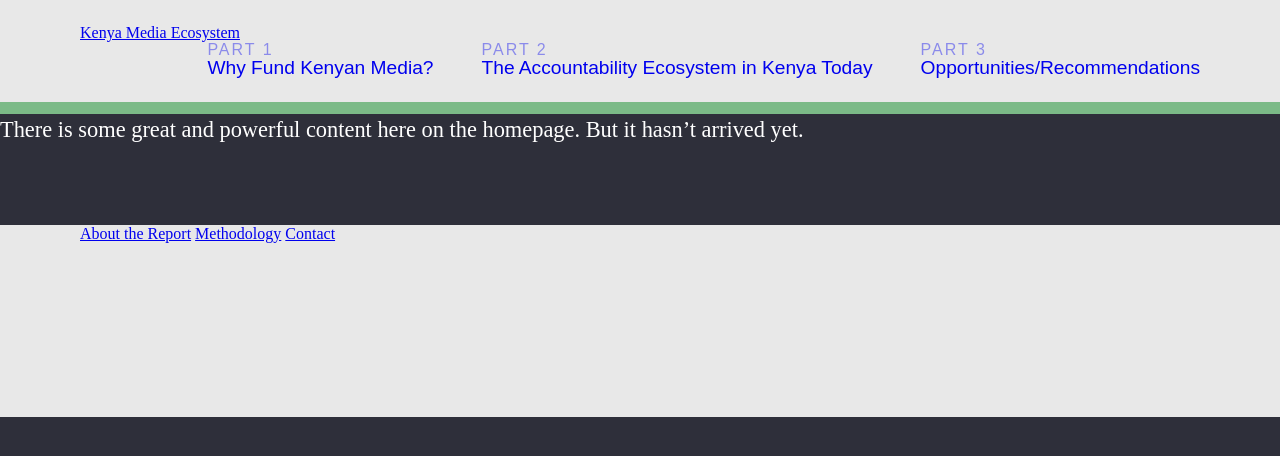
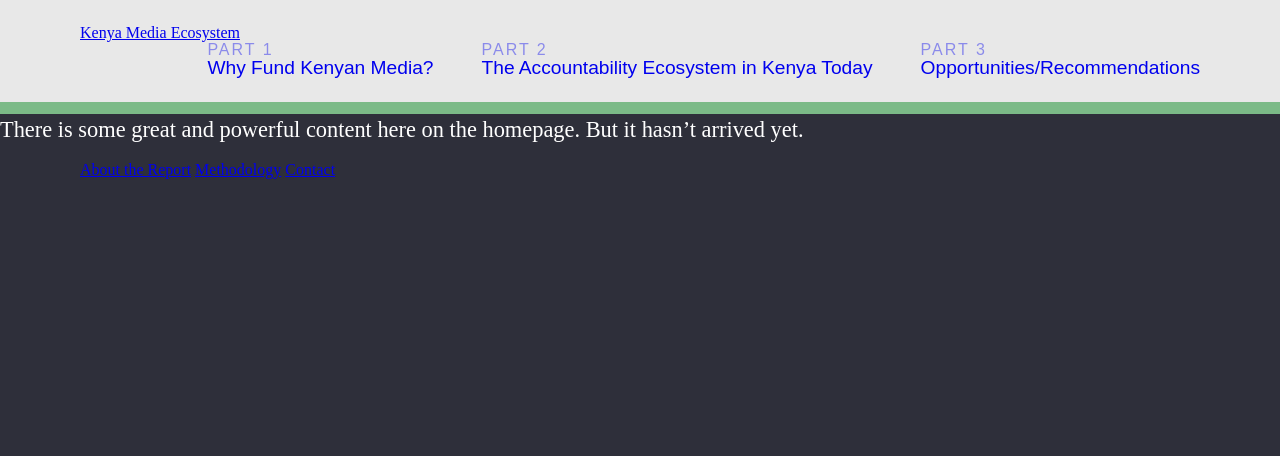
Before and after one commit to theReboot/onken, a Jekyll site: the page built from index.md, in a window 1280 px wide. Shown: the top 456 px of the page. Built offline with Jekyll 4.4.1, drawn with Linux system fonts in a browser that asks for light colours; nearby versions of some CDN libraries.

```diff
--- a/Gemfile
+++ b/Gemfile
@@ -21,6 +21,7 @@ gem "github-pages", group: :jekyll_plugins
 # If you have any plugins, put them here!
 group :jekyll_plugins do
    gem "jekyll-feed", "~> 0.6"
+   gem 'octopress-autoprefixer'
 end
 
 # Windows does not include zoneinfo files, so bundle the tzinfo-data gem
--- a/_config.yml
+++ b/_config.yml
@@ -27,3 +27,4 @@ github_username:  theReboot
 markdown: kramdown
 plugins:
   - jekyll-feed
+  - octopress-autoprefixer
--- a/assets/main.scss
+++ b/assets/main.scss
@@ -204,10 +204,14 @@ nav {
   padding: 0 0 .6rem 0;
 }
 
-footer {
+.footer {
   background: $grey;
   min-height: 12rem;
   margin: 5rem 0 0 0;
+}
+
+.footer__logo {
+  width: 15rem;
 }
 
 .button {
```
Also changed, not shown: Gemfile.lock, assets/img/logo_reboot.svg (added), 4 other files.
